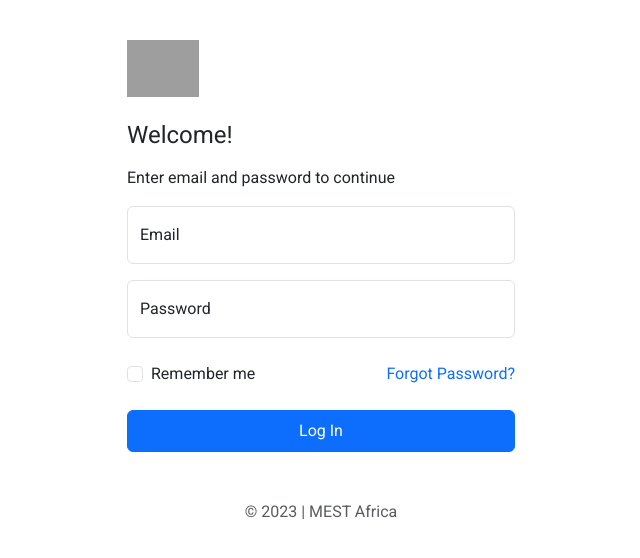
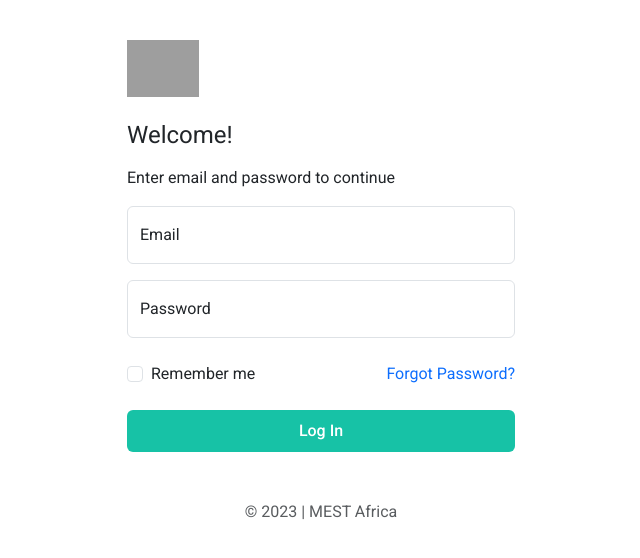
Before and after one commit to ma-za-kpe/inMest, an Angular app: page /login in a window 1280 px wide. Shown: the top 558 px of the page, without its empty margins (319-959 px from the left). Built offline with nearby package versions, Linux system fonts and the light colour scheme; grey boxes are pictures that could not be loaded.

Commit message:
Updated colors to reflect inMEST branding

```diff
--- a/src/app/auth/login/login.component.css
+++ b/src/app/auth/login/login.component.css
@@ -7,10 +7,17 @@
     z-index: 2;
 }
 
-/* .form-signin input[type="email"] {
-    margin-bottom: -1px;
+.btn {
+    background-color: #17C2A6;
+    color: white;
+    font-weight: 500;
 }
 
-.form-signin input[type="password"] {
-    margin-bottom: 10px;
-} */
+.btn:hover {
+    background-color: #13a088;
+    color: white;
+}
+
+.form-check-input:checked {
+    background-color: #17C2A6;
+}
--- a/src/app/auth/login/login.component.html
+++ b/src/app/auth/login/login.component.html
@@ -31,7 +31,7 @@
                 </div>
             </div>
 
-            <button class="btn btn-primary w-100 py-2" type="submit">Log In</button>
+            <button class="btn w-100 py-2" type="submit">Log In</button>
 
             <p class="mt-5 mb-3 text-body-secondary text-center">© 2023 | MEST Africa</p>
         </form>
```
